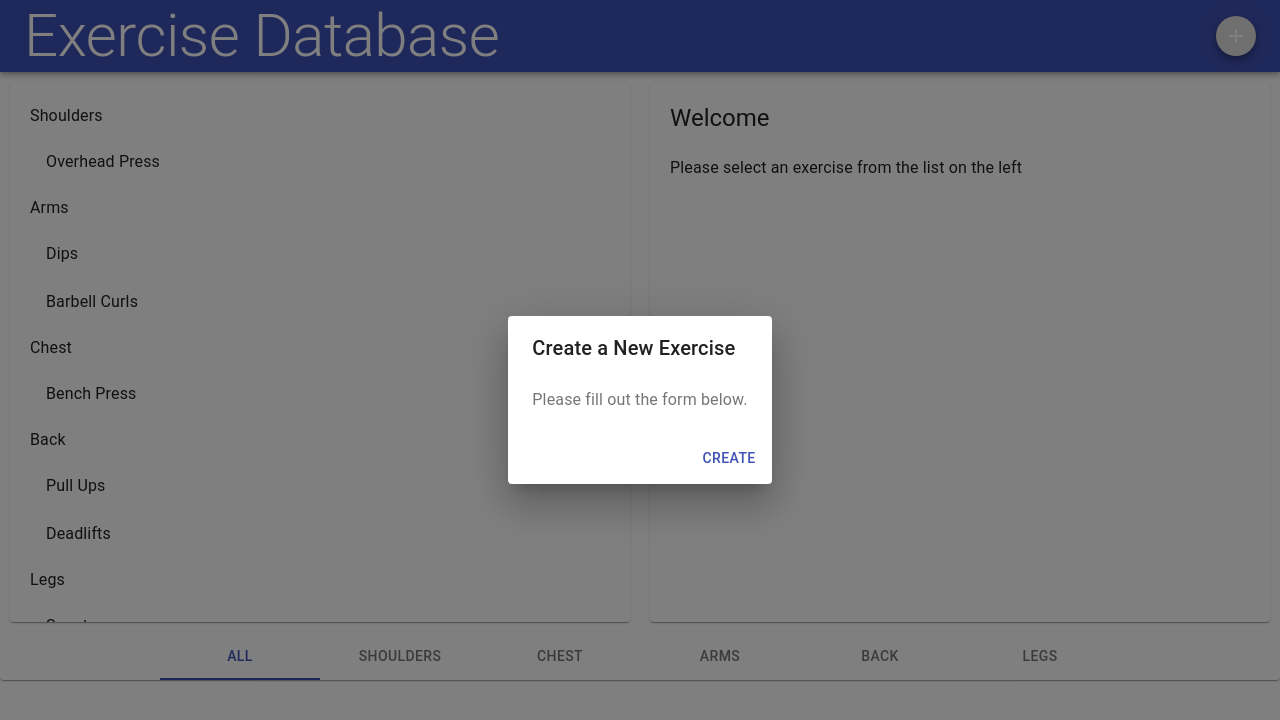
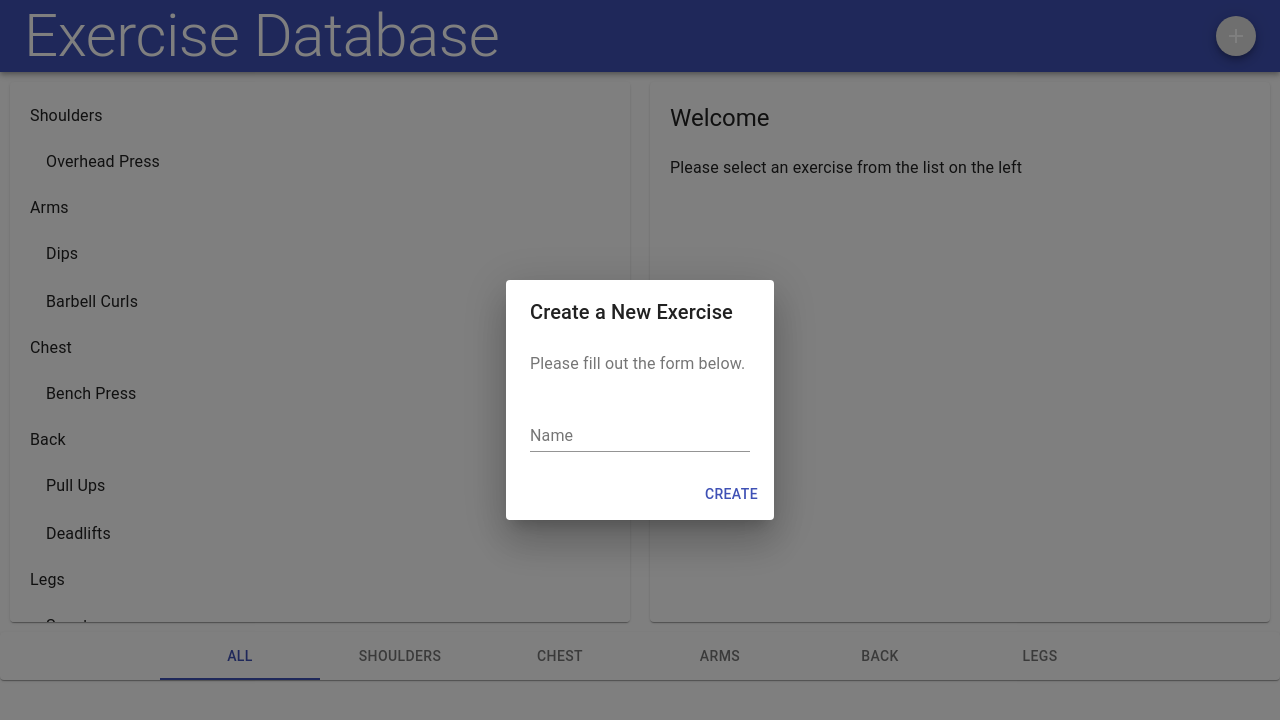
Before and after one commit to sprainhill/modal-practice-material-ui, a React (Create React App) app in the folder cr-tutorial/: page / in a window 1280 px wide. Both pictures are taken after a click on the button 1236 px from the left and 36 px from the top of the page. Shown: the top 720 px of the page. Built offline with nearby package versions, Linux system fonts and the light colour scheme.

Commit message:
Add TextField and handleChanges method

```diff
--- a/cr-tutorial/src/components/exercises/dialogs/Create.js
+++ b/cr-tutorial/src/components/exercises/dialogs/Create.js
@@ -6,12 +6,14 @@
   DialogActions,
   DialogContent,
   DialogContentText,
-  DialogTitle
+  DialogTitle,
+  TextField
 } from "@material-ui/core";
 import AddIcon from "@material-ui/icons/Add";
 
 export default props => {
   const [open, setOpen] = React.useState(false);
+  const [values, setValues] = React.useState({});
 
   const styles = {
     button: {
@@ -27,6 +29,10 @@
     setOpen(!open);
   };
 
+  const handleChanges = name => event => {
+    setValues({ ...values, [name]: event.target.value });
+  };
+
   return (
     <>
       <Fab color="inherit" size="small" onClick={handleToggle}>
@@ -36,7 +42,15 @@
         <DialogTitle>Create a New Exercise</DialogTitle>
         <DialogContent>
           <DialogContentText>Please fill out the form below.</DialogContentText>
-          <form></form>
+          <form>
+            <TextField
+              id="standard-name"
+              label="Name"
+              value={values.name}
+              onChange={handleChanges("name")}
+              margin="normal"
+            />
+          </form>
         </DialogContent>
         <DialogActions>
           <Button color="primary">Create</Button>
```
